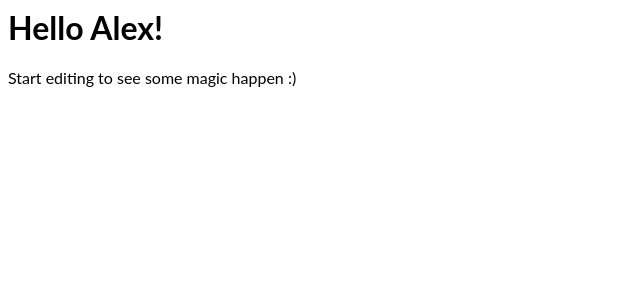
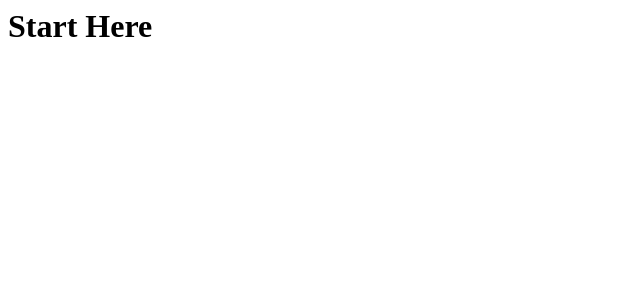
Before and after one commit to JFrederick25/Blacksmith, an Angular app: page / in a window 1280 px wide. Shown: the top 300 px of the page, without its empty margins (0-640 px from the left). Built offline with nearby package versions, Linux system fonts and the light colour scheme.

Commit message:
2 files modified, 1 deleted

```diff
--- a/src/app/app.component.html
+++ b/src/app/app.component.html
@@ -1,4 +1,3 @@
-<hello name="{{ name }}"></hello>
-<p>
-  Start editing to see some magic happen :)
-</p>
+<div>
+  <h1>Start Here</h1>
+</div>
--- a/src/app/app.module.ts
+++ b/src/app/app.module.ts
@@ -3,11 +3,10 @@ import { BrowserModule } from '@angular/platform-browser';
 import { FormsModule } from '@angular/forms';
 
 import { AppComponent } from './app.component';
-import { HelloComponent } from './hello.component';
 
 @NgModule({
   imports:      [ BrowserModule, FormsModule ],
-  declarations: [ AppComponent, HelloComponent ],
+  declarations: [ AppComponent ],
   bootstrap:    [ AppComponent ]
 })
 export class AppModule { }
--- a/src/app/hello.component.ts
+++ /dev/null
@@ -1,10 +0,0 @@
-import { Component, Input } from '@angular/core';
-
-@Component({
-  selector: 'hello',
-  template: `<h1>Hello Alex!</h1>`,
-  styles: [`h1 { font-family: Lato; }`]
-})
-export class HelloComponent  {
-  @Input() name: string;
-}
```
